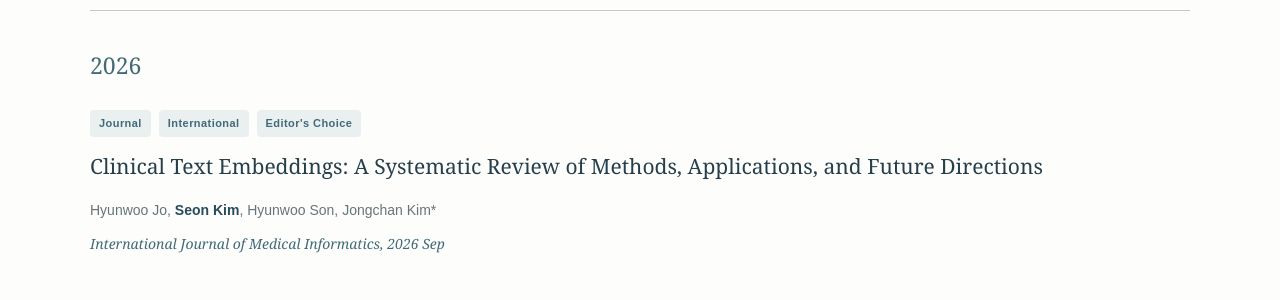
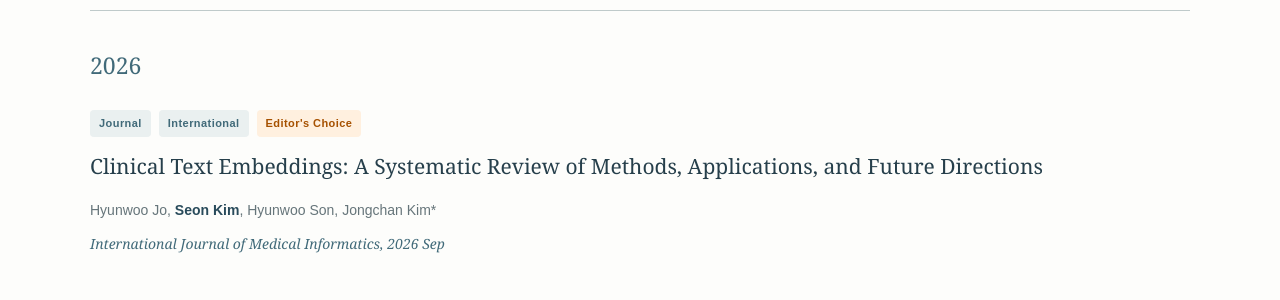
Before and after one commit to KSO012/KSO012.github.io, a Jekyll site: the page built from journal.md, in a window 1280 px wide and 1400 px high, scrolled down 650 px. Shown: the part 150-450 px from the top of the window. Built offline with Jekyll 4.4.1, drawn with Linux system fonts in a browser that asks for light colours.

Commit message:
Update style.css

```diff
--- a/assets/style.css
+++ b/assets/style.css
@@ -144,12 +144,12 @@
   padding: 4px 9px;
 }
 
-.journal-badges .highlight orange {
+.journal-badges .highlight-orange {
   color: #a65100;
   background: #fff0df;
 }
 
-.journal-badges .highlight blue {
+.journal-badges .highlight-blue {
   color: #2555a4;
   background: #e6f0ff;
 }
```
